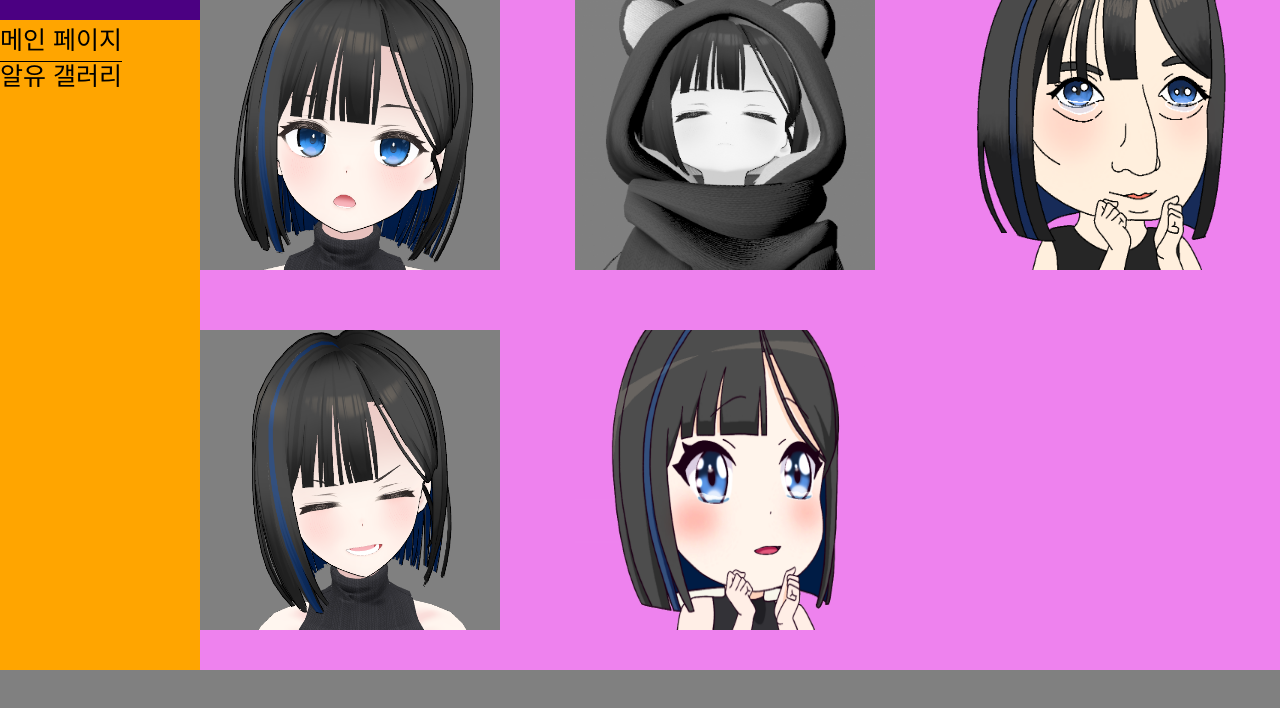
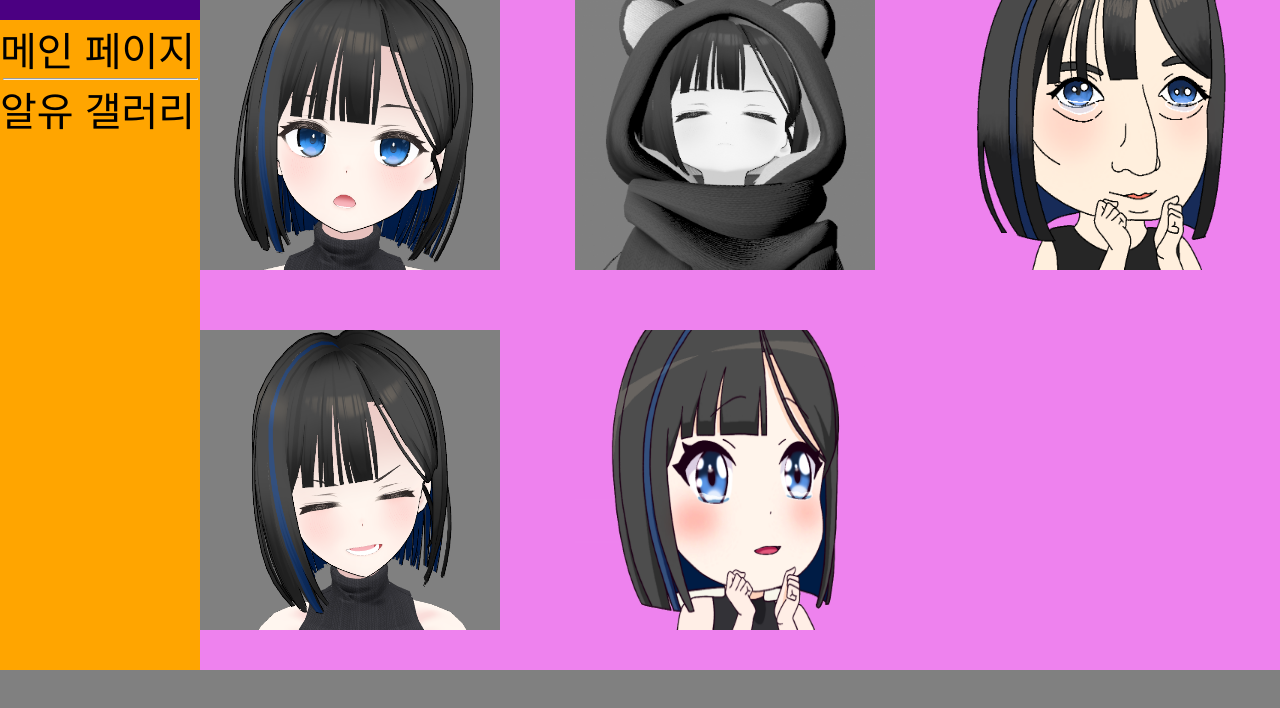
Before and after one commit to IsegyeRoseGuardian/areyou, a plain HTML site: page img.html in a window 1280 px wide. Shown: the part 180-888 px from the top of the page. Drawn offline with Linux system fonts and the light colour scheme; a web font is replaced by a local one.

Commit message:
파비콘 추가

```diff
--- a/css/main/category.css
+++ b/css/main/category.css
@@ -2,7 +2,7 @@
 
 #list-1 a{
     text-align: center;
-    font-size: 25px;
+    font-size: 40px;
     text-decoration: none;
     color:  #000000;
     font-family: 'Gamja Flower', sans-serif;
@@ -10,9 +10,16 @@
 
 #list-2 a{
     text-align: center;
-    font-size: 25px;
+    font-size: 40px;
     text-decoration: none;
     color:  #000000;
-    border-top: 1px solid #000000;
     font-family: 'Gamja Flower', sans-serif;
 }
+
+hr{
+    width: 195px;
+    height: 2px;
+    margin-left: auto;
+    margin-right: auto;
+    background-color: pink;
+}
--- a/img.html
+++ b/img.html
@@ -4,6 +4,7 @@
 <head>
     <meta charset="UTF-8">
     <title>Are you 유랑?</title>
+    <link rel="shortcut icon" type="image/x-icon" href="./img/쿵유.png">
     <!-- main -->
     <link rel="stylesheet" href="./css/main/main.css">
     <link rel="stylesheet" href="./css/main/nav.css">
@@ -30,6 +31,7 @@
             <div id="list-1">
                 <a href="https://isegyeroseguardian.github.io/areyou/">메인 페이지</a>
             </div>
+            <hr />
             <div id="list-2">
                 <a href="./img.html">알유 갤러리</a>
             </div>
```
Also changed, not shown: index.html (+2 -0 lines).
